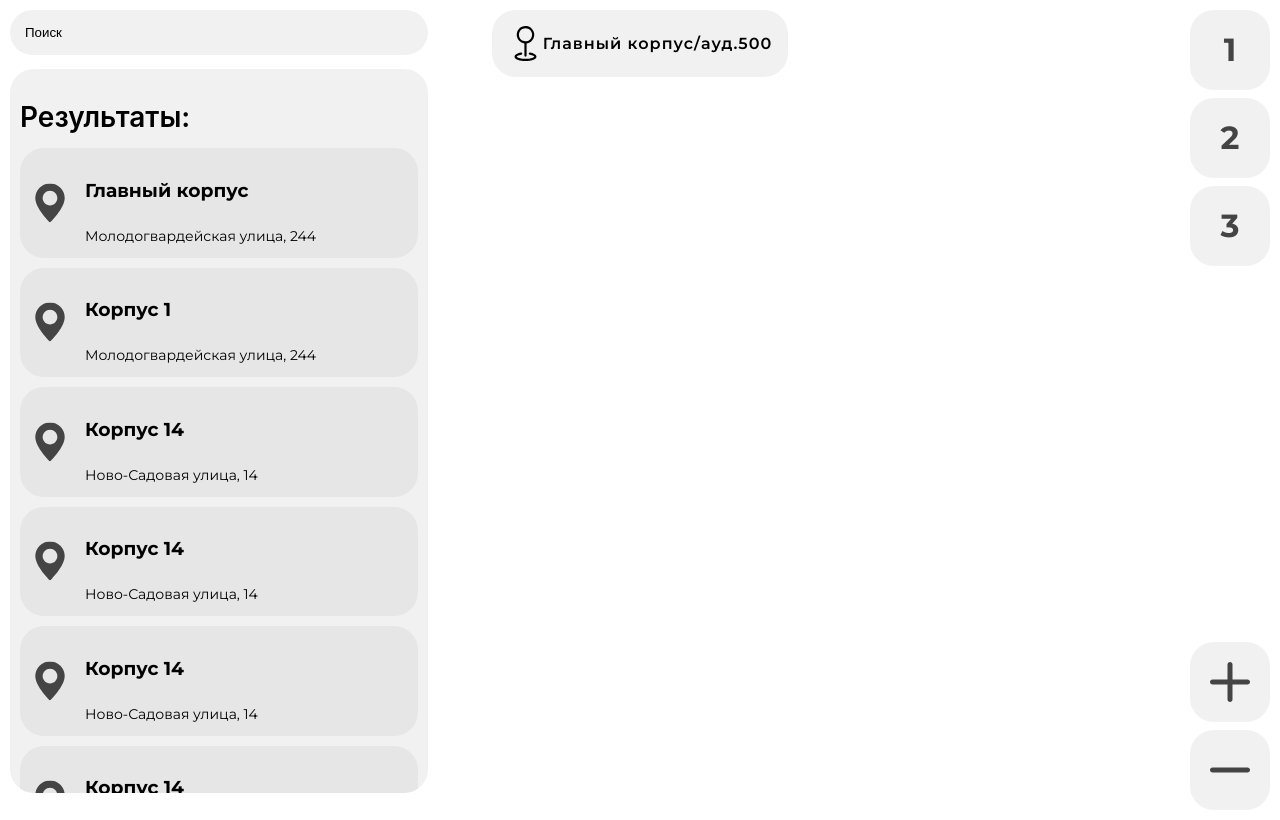
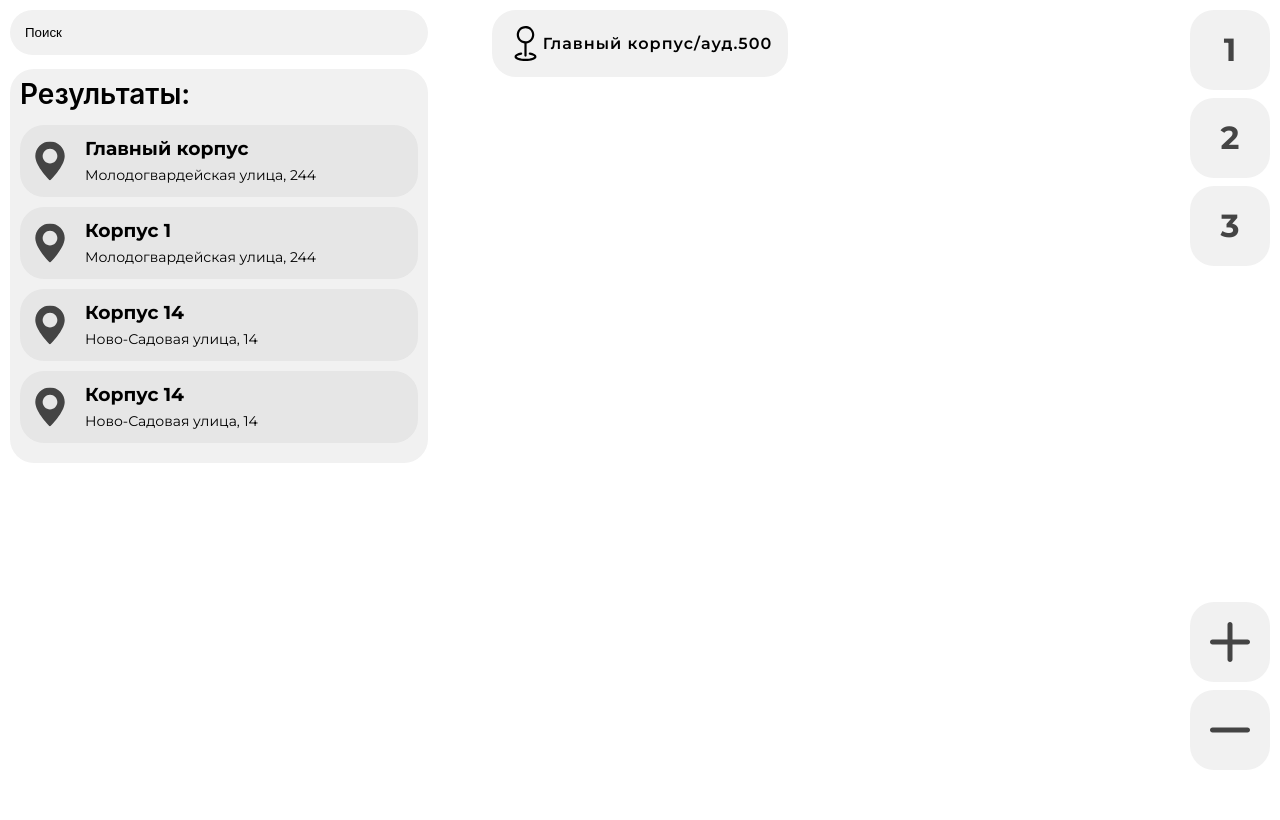
Before and after one commit to ADEDA-team-INC/SamGTU-navigation, a React (Vite) app in the folder frontend/: page / in a window 1280 px wide. Built offline with nearby package versions, Linux system fonts and the light colour scheme.

Commit message:
added animation for adaptive screen and fix bugs

```diff
--- a/frontend/src/App.css
+++ b/frontend/src/App.css
@@ -1 +1 @@
-@import"https://fonts.googleapis.com/css2?family=Montserrat:wght@400;500;600;700;900&display=swap";#root{overflow:hidden}.logo{height:6em;padding:1.5em;will-change:filter;transition:filter 300ms}.logo:hover{filter:drop-shadow(0 0 2em rgba(100, 108, 255, 0.6666666667))}.logo.react:hover{filter:drop-shadow(0 0 2em rgba(97, 218, 251, 0.6666666667))}@keyframes logo-spin{from{transform:rotate(0deg)}to{transform:rotate(360deg)}}@media(prefers-reduced-motion: no-preference){a:nth-of-type(2) .logo{animation:logo-spin infinite 20s linear}}.card{padding:2em}.read-the-docs{color:#888}.main__left__container{position:absolute;padding:10px;top:0;left:0}.main__top__container{position:absolute;padding:10px;top:0;right:0;left:0;width:-moz-max-content;width:max-content;margin:0 auto}.main__right__container{position:absolute;padding:10px;height:100%;right:0;top:0;display:flex;flex-direction:column;justify-content:space-between}
+@import"https://fonts.googleapis.com/css2?family=Montserrat:wght@400;500;600;700;900&display=swap";body{overflow:hidden}.logo{height:6em;padding:1.5em;will-change:filter;transition:filter 300ms}h1,h2,h3{margin:0}.logo:hover{filter:drop-shadow(0 0 2em rgba(100, 108, 255, 0.6666666667))}.logo.react:hover{filter:drop-shadow(0 0 2em rgba(97, 218, 251, 0.6666666667))}@keyframes logo-spin{from{transform:rotate(0deg)}to{transform:rotate(360deg)}}@media(prefers-reduced-motion: no-preference){a:nth-of-type(2) .logo{animation:logo-spin infinite 20s linear}}.card{padding:2em}.read-the-docs{color:#888}.main__left__container{position:absolute;padding:10px;top:0;left:0}@media(max-width: 1160px){.main__left__container{top:inherit;bottom:5}}.main__top__container{position:absolute;padding:10px;top:0;right:0;left:0;width:-moz-max-content;width:max-content;margin:0 auto}.main__right__container{position:absolute;padding:10px;height:95%;right:0;top:0;display:flex;flex-direction:column;justify-content:space-between}
--- a/frontend/src/App.scss
+++ b/frontend/src/App.scss
@@ -1,6 +1,7 @@
 @import url('https://fonts.googleapis.com/css2?family=Montserrat:wght@400;500;600;700;900&display=swap');
 
-#root {
+
+body{
   overflow: hidden;
 }
 
@@ -9,6 +10,10 @@
   padding: 1.5em;
   will-change: filter;
   transition: filter 300ms;
+}
+
+h1,h2,h3 {
+  margin: 0;
 }
 
 .logo:hover {
@@ -49,6 +54,11 @@
     padding: 10px;
     top: 0;
     left: 0;
+
+    @media (max-width: 1160px) {
+      top: inherit;
+      bottom: 5;
+    }
   }
 
   &__top__container {
@@ -64,7 +74,7 @@
   &__right__container {
     position: absolute;
     padding: 10px;
-    height: 100%;
+    height: 95%;
     right: 0;
     top: 0;
     display: flex;
--- a/frontend/src/Components/Search/Search.jsx
+++ b/frontend/src/Components/Search/Search.jsx
@@ -2,9 +2,12 @@ import React, { useState } from 'react';
 import Scroll from '../UI/scroll/Scroll';
 import SearchList from './SearchList';
 import s from "./search.module.scss";
+import pointer from '../../assets/img/point.svg'
+import up from '../../assets/img/up.svg'
 
 function Search({ details }) {
     const [searchField, setSearchField] = useState("");
+    const [ifPointer, setIfPointer] = useState(false);
 
     const filteredBuildings = details.filter(
         building => {
@@ -23,16 +26,25 @@ function Search({ details }) {
 
     const handleChange = e => {
         setSearchField(e.target.value);
+        setIfPointer(false);
     };
 
     return (
-        <section className={s.search}>
+        <section className={!ifPointer ? s.search : s.search__active}>
             <input type="search" className={s.search__input} placeholder="Поиск"
                 onChange={handleChange} />
             <Scroll>
-                <h1 className={s.search__title}>
-                    Результаты:
-                </h1>
+                <div className={s.search__container}>
+                    <h1 className={s.search__title}>
+                        Результаты:
+                    </h1>
+                    <a href="##" onClick={
+                        ifPointer ? () => (setIfPointer(false)) : () => (setIfPointer(true))
+                    } >
+                        <img className={!ifPointer ? s.search__pointer : s.off} src={pointer} />
+                        <img className={ifPointer ? s.search__up : s.off} src={up} />
+                    </a>
+                </div>
                 <>
                     {filteredBuildings.length > 0 ? <SearchList filteredBuildings={filteredBuildings} /> : <div className={s.nothing__text}> Ничего не найдено </div>}
                 </>
--- a/frontend/src/Components/Search/search.module.css
+++ b/frontend/src/Components/Search/search.module.css
@@ -1 +1 @@
-.search__input{margin-bottom:14px;width:100%;min-width:418px;background:#f1f1f1;border:none;font-size:10pt;color:#000;padding:15px 0px 15px 15px;border-color:#f1f1f1;border-radius:24px}.search__input::-moz-placeholder{color:#000}.search__input::placeholder{color:#000}.search__input:hover{outline:none;border-color:#f1f1f1;background:#f1f1f1}.search__input::-webkit-search-cancel-button{-webkit-appearance:none;appearance:none;height:20px;width:20px;background-image:url();background-size:10px 10px}.search__title{margin-bottom:15px;color:#000;font-size:28px;font-weight:600}.container-icon{padding-top:25px;padding-left:20px;height:35px;width:35px;position:absolute}.card{display:flex;align-items:center;cursor:pointer;margin-bottom:10px;padding:10px 0px 10px 10px;max-width:418px;border-radius:24px;background-color:#e6e6e6}.card__geo{height:40px;width:40px}.card__text{display:block;margin-left:15px;color:#000;font-family:"Montserrat"}.card__text h3{font-weight:bold}.card__text span{font-size:14px}.nothing__text{text-align:center;margin:0 auto;color:#000;font-family:"Montserrat"}
+.off{display:none}.search{transition:all .3s ease-in-out;transform:translateY(0)}.search__active{transition:all .3s ease-in-out;transform:translateY(260px)}.search__container{display:flex;align-items:center;justify-content:space-between;margin-bottom:15px}.search__pointer{display:none}@media(max-width: 1160px){.search__pointer{display:block}}.search__input{margin-bottom:14px;width:100%;min-width:418px;background:#f1f1f1;border:none;font-size:10pt;color:#000;padding:15px 0px 15px 15px;border-color:#f1f1f1;border-radius:24px}.search__input::-moz-placeholder{color:#000}.search__input::placeholder{color:#000}.search__input:hover{outline:none;border-color:#f1f1f1;background:#f1f1f1}.search__input::-webkit-search-cancel-button{-webkit-appearance:none;appearance:none;height:20px;width:20px;background-image:url();background-size:10px 10px}.search__title{color:#000;font-size:28px;font-weight:600}.container-icon{padding-top:25px;padding-left:20px;height:35px;width:35px;position:absolute}.card{display:flex;align-items:center;cursor:pointer;margin-bottom:10px;padding:10px 0px 10px 10px;max-width:418px;border-radius:24px;background-color:#e6e6e6}.card__geo{height:40px;width:40px}.card__text{display:block;margin-left:15px;color:#000;font-family:"Montserrat"}.card__text h3{font-weight:bold}.card__text span{font-size:14px}.nothing__text{text-align:center;margin:0 auto;color:#000;font-family:"Montserrat"}
--- a/frontend/src/Components/Search/search.module.scss
+++ b/frontend/src/Components/Search/search.module.scss
@@ -1,5 +1,33 @@
+
+.off {
+    display: none;
+}
 
 .search {
+
+    transition: all .3s ease-in-out;
+    transform: translateY(0);
+
+    &__active {
+        transition: all .3s ease-in-out;
+        transform: translateY(260px);
+    }
+
+    &__container {
+        display: flex;
+        align-items: center;
+        justify-content: space-between;
+        margin-bottom: 15px;
+    }
+
+    &__pointer {
+        display: none;
+
+        @media (max-width: 1160px) {
+            display: block;
+        }
+    }
+
     &__input {
         margin-bottom: 14px;
         width: 100%;
@@ -34,7 +62,6 @@
     }
 
     &__title {
-        margin-bottom: 15px;
         color: #000000;
         font-size: 28px;
         font-weight: 600;
--- a/frontend/src/Components/UI/scroll/scroll.module.css
+++ b/frontend/src/Components/UI/scroll/scroll.module.css
@@ -1 +1 @@
-.scroll{max-height:88vh;overflow:scroll;padding:10px;background-color:#f1f1f1;border-radius:24px}
+.scroll{max-height:80vh;overflow:scroll !important;padding:10px;background-color:#f1f1f1;border-radius:24px}@media(max-width: 1160px){.scroll{max-height:30vh}}
--- a/frontend/src/Components/UI/scroll/scroll.module.scss
+++ b/frontend/src/Components/UI/scroll/scroll.module.scss
@@ -1,7 +1,12 @@
 
 .scroll {
-    max-height: 88vh;
-    overflow: scroll;
+
+    max-height: 80vh;
+
+    @media (max-width: 1160px) {
+        max-height: 30vh;
+    }
+    overflow: scroll !important;
     padding: 10px;
     background-color: #F1F1F1;
     border-radius: 24px;
--- a/frontend/src/data/initialDetails.js
+++ b/frontend/src/data/initialDetails.js
@@ -18,28 +18,7 @@ const initialDetails = [
       id: 4,
       name: "Корпус 14",
       adress: " Ново-Садовая улица, 14"
-   },
-   {
-      id: 5,
-      name: "Корпус 14",
-      adress: " Ново-Садовая улица, 14"
-   },
-   {
-      id: 6,
-      name: "Корпус 14",
-      adress: " Ново-Садовая улица, 14"
-   },
-   {
-      id: 7,
-      name: "Корпус 14",
-      adress: " Ново-Садовая улица, 14"
-   },
-   {
-      id: 8,
-      name: "Корпус 14",
-      adress: " Ново-Садовая улица, 14"
-   },
-
+   }
 ];
 
 export default initialDetails;
```
Also changed, not shown: frontend/src/assets/img/point.svg (added), frontend/src/assets/img/up.svg (added).
